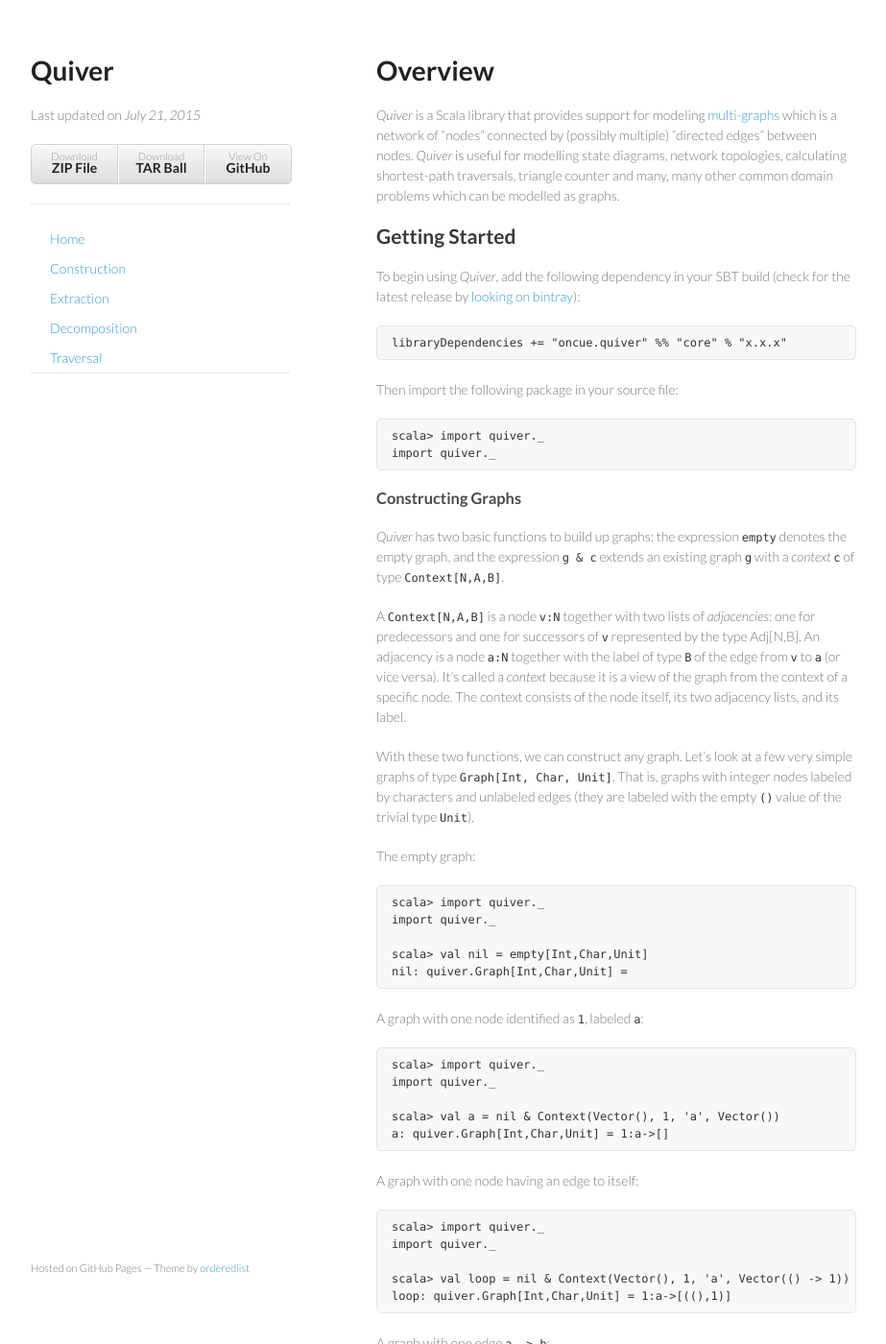
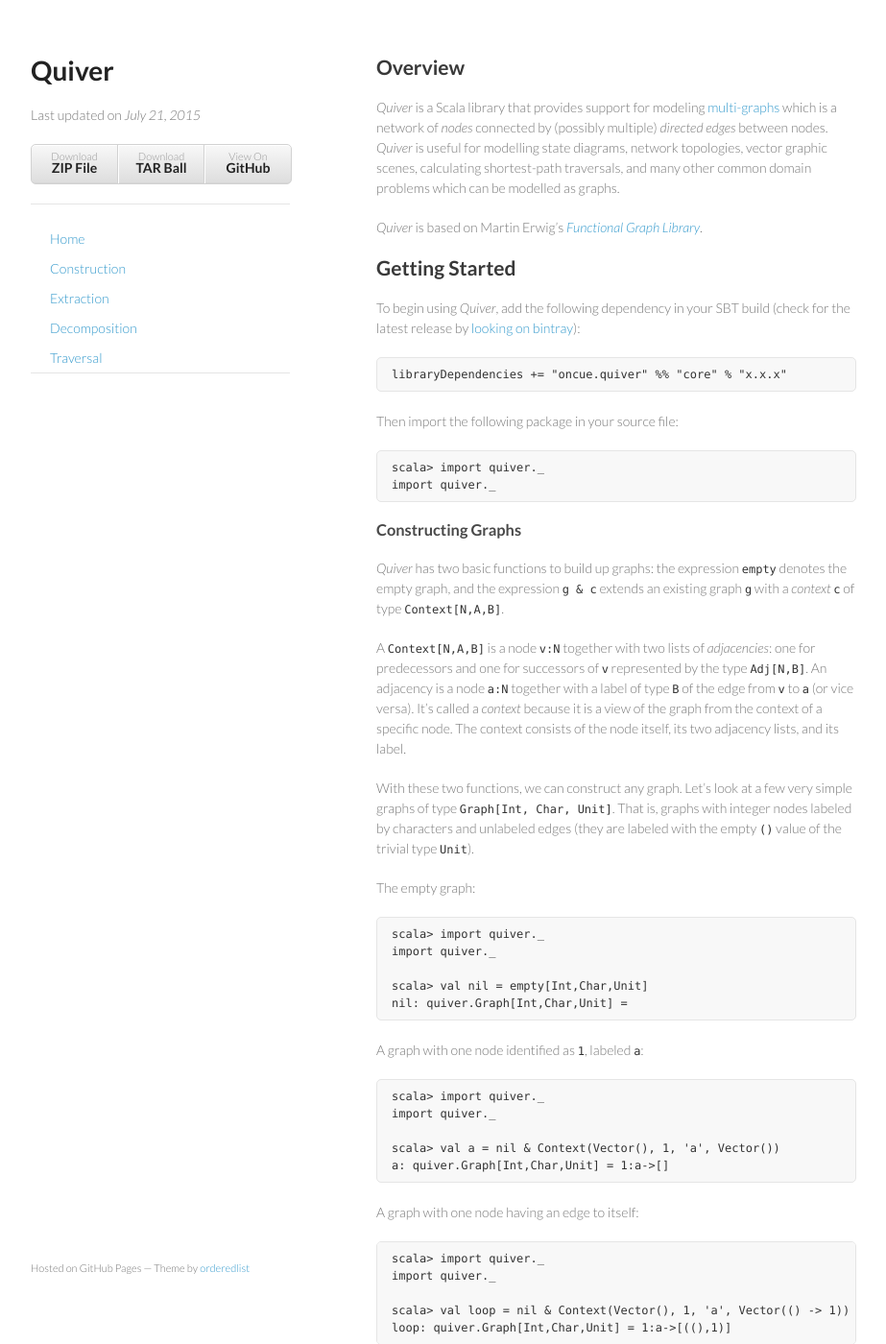
Before and after one commit to Verizon/quiver, a Jekyll site: the page built from index.md, in a window 1280 px wide and 1400 px high. Shown: the whole window at 96% size, without its empty margins (178-1101 px from the left). Built offline with Jekyll 4.4.1, drawn with Linux system fonts in a browser that asks for light colours; Markdown is read by kramdown in place of the engine named in the settings; some of the changed text lies outside the part shown.

Commit message:
updated site

````diff
--- a/index.md
+++ b/index.md
@@ -4,9 +4,11 @@ title:  "Home"
 section: "home"
 ---
 
-# Overview
+## Overview
 
-*Quiver* is a Scala library that provides support for modeling [multi-graphs](https://en.wikipedia.org/wiki/Multigraph) which is a network of "nodes" connected by (possibly multiple) "directed edges" between nodes. *Quiver* is useful for modelling state diagrams, network topologies, calculating shortest-path traversals, triangle counter and many, many other common domain problems which can be modelled as graphs.
+*Quiver* is a Scala library that provides support for modeling [multi-graphs](https://en.wikipedia.org/wiki/Multigraph) which is a network of _nodes_ connected by (possibly multiple) _directed edges_ between nodes. *Quiver* is useful for modelling state diagrams, network topologies, vector graphic scenes, calculating shortest-path traversals, and many other common domain problems which can be modelled as graphs.
+
+*Quiver* is based on Martin Erwig's _[Functional Graph Library](http://web.engr.oregonstate.edu/~erwig/fgl/haskell/)_.
 
 ## Getting Started
 
@@ -29,7 +31,7 @@ import quiver._
 
 *Quiver* has two basic functions to build up graphs: the expression `empty` denotes the empty graph, and the expression `g & c` extends an existing graph `g` with a _context_ `c` of type `Context[N,A,B]`.
 
-A `Context[N,A,B]` is a node `v:N` together with two lists of _adjacencies_: one for predecessors and one for successors of `v` represented by the type Adj[N,B]. An adjacency is a node `a:N` together with the label of type `B` of the edge from `v` to `a` (or vice versa). It's called a _context_ because it is a view of the graph from the context of a specific node. The context consists of the node itself, its two adjacency lists, and its label.
+A `Context[N,A,B]` is a node `v:N` together with two lists of _adjacencies_: one for predecessors and one for successors of `v` represented by the type `Adj[N,B]`. An adjacency is a node `a:N` together with a label of type `B` of the edge from `v` to `a` (or vice versa). It's called a _context_ because it is a view of the graph from the context of a specific node. The context consists of the node itself, its two adjacency lists, and its label.
 
 With these two functions, we can construct any graph. Let's look at a few very simple graphs of type `Graph[Int, Char, Unit]`. That is, graphs with integer nodes labeled by characters and unlabeled edges (they are labeled with the empty `()` value of the trivial type `Unit`).
 
@@ -42,6 +44,7 @@ import quiver._
 scala> val nil = empty[Int,Char,Unit]
 nil: quiver.Graph[Int,Char,Unit] =
 ```
+
 A graph with one node identified as `1`, labeled `a`:
 
 ```scala
@@ -62,7 +65,9 @@ scala> val loop = nil & Context(Vector(), 1, 'a', Vector(() -> 1))
 loop: quiver.Graph[Int,Char,Unit] = 1:a->[((),1)]
 ```
 
-A graph with one edge `a -> b`:
+The `toString` method is defined to print the adjacency list representation. This means that a graph is shown as a list of labeled nodes, each followed by the list of labeled outgoing edges.
+
+Here is a graph with two nodes, `a` and `b`, and one edge `a -> b`:
 
 ```scala
 scala> import quiver._
@@ -86,7 +91,7 @@ ab: quiver.Graph[Int,Char,Unit] =
 2:b->[((),1)]
 ```
 
-To have a textual representation of graphs, the `toString` method is defined to print the adjacency list representation. This means that a graph is shown as a list of labeled nodes, each followed by the list of labeled outgoing edges.
+The convention in quiver is that two edges like this with the same label going in opposite directions are equivalent to an _undirected_ edge.
 
 There are several additional methods defined on `Graph` that make graph construction more convenient. The `addNode` and `addNodes` methods can be used to insert one or more labeled nodes into the graph. The methods `addEdge` and `addEdges` can be used to extend the graph with one or more labeled edges. Similarly, `removeNode`, `removeNodes`, `removeEdge`, and `removeEdges` do what you might expect.
 
@@ -127,7 +132,7 @@ scala> a decomp 2
 res4: quiver.Decomp[Int,Char,Unit] = Decomp(None,1:a->[])
 ```
 
-The `decompAny` method furthermore decomposes the graph on an arbitrary node. It's an error to decompose the empty graph, but `decompAny` will always pick the first node it finds if the graph is nonempty.
+The `decompAny` method furthermore decomposes the graph on an arbitrary node. This operation is _unsafe_ in the same way as taking the `head` of a `List`. It's an error to decompose the empty graph, but `decompAny` will always pick the first node it finds if the graph is nonempty.
 
 ### General-Purpose Operations ###
 
````
Also changed, not shown: other parts of index.md (+1 -1 lines).
